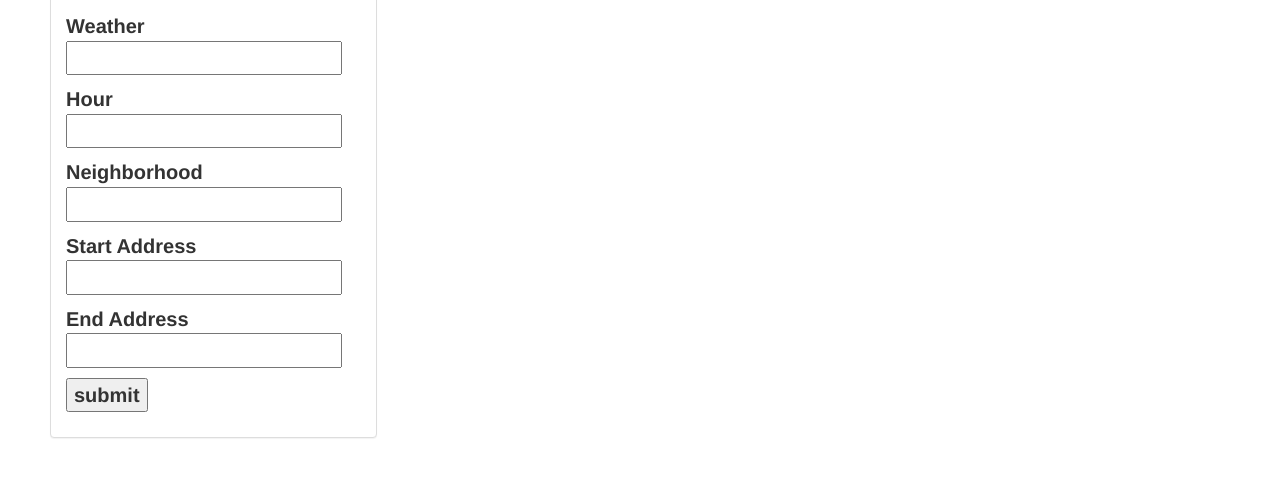
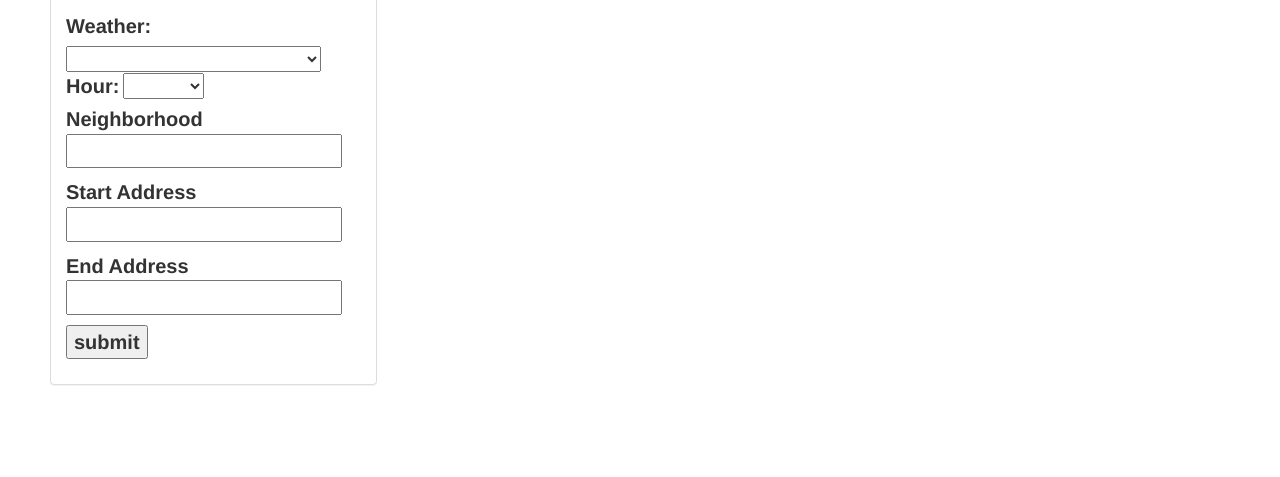
Before and after one commit to bpd0008/Chicago-Traffic, a plain HTML site: page templates/example.html in a window 1280 px wide. Shown: the part 471-948 px from the top of the page. Drawn offline with nearby package versions, Linux system fonts and the light colour scheme; some packages are replaced by stand-ins of ours; files that its build step writes are made by us from their sources.

Commit message:
repositioned map and changed hour dropdown names

```diff
--- a/templates/example.html
+++ b/templates/example.html
@@ -68,6 +68,24 @@
         /* Bold the text. */
         font-weight: bold;
       }
+      label {
+        text-align: left;
+        font-size: 20px;
+        /* Bold the text. */
+        font-weight: bold;
+      }
+      #weather {
+        text-align: left;
+        font-size: 20px;
+        /* Bold the text. */
+        font-weight: bold;
+      }
+      #hour {
+        text-align: left;
+        font-size: 20px;
+        /* Bold the text. */
+        font-weight: bold;
+      }
       /* All unordered list tags */
       ul {
         text-align: center;
@@ -126,8 +144,52 @@
                                   <div class="panel-heading">Search Criteria</div>
                                   <div class="panel-body">
                                     <form action="/data" method = "POST">
-                                      <p>Weather <input type = "text" name = "Weather" /></p>
-                                      <p>Hour <input type = "text" name = "Hour" /></p>
+                                      <label for="weather">Weather:</label>
+                                      <select id="weather" name="weather">
+                                        <option value=""></option>
+                                        <option value="blowing sand">Blowing Sand</option>
+                                        <option value="blowing snow">Blowing Snow</option>
+                                        <option value="clear">Clear</option>
+                                        <option value="other">Other</option>
+                                        <option value="unkown">Unknown</option>
+                                        <option value="severe cross wind gate">Severe Cross Wind Gate</option>
+                                        <option value="rain">Rain</option>
+                                        <option value="freezing rain/drizzle">Freezing Rain/Drizzle</option>
+                                        <option value="cloudy/overcast">Cloudy/Overcast</option>
+                                        <option value="fog/smoke/haze">Fog/Smoke/Haze</option>
+                                        <option value="sleet/hail">Sleet/Hail</option>
+                                        <option value="soil">Soil</option>
+                                        <option value="dirt">Dirt</option>
+                                      </select>
+                                    </br>
+                                      <label for="hour">Hour:</label>
+                                      <select id="hour" name="Hour">
+                                            <option value=""></option>
+                                            <option value="0">12 AM</option>
+                                            <option value="1">1 AM</option>
+                                            <option value="2">2 AM</option>
+                                            <option value="3">3 AM</option>
+                                            <option value="4">4 AM</option>
+                                            <option value="5">5 AM</option>
+                                            <option value="6">6 AM</option>
+                                            <option value="7">7 AM</option>
+                                            <option value="8">8 AM</option>
+                                            <option value="9">9 AM</option>
+                                            <option value="10">10 AM</option>
+                                            <option value="11">11 AM</option>
+                                            <option value="12">12 PM</option>
+                                            <option value="13">1 PM</option>
+                                            <option value="14">2 PM</option>
+                                            <option value="15">3 PM</option>
+                                            <option value="16">4 PM</option>
+                                            <option value="17">5 PM</option>
+                                            <option value="18">6 PM</option>
+                                            <option value="19">7 PM</option>
+                                            <option value="20">8 PM</option>
+                                            <option value="21">9 PM</option>
+                                            <option value="22">10 PM</option>
+                                            <option value="23">11 PM</option>
+                                      </select>
                                       <p>Neighborhood <input type = "text" name = "Neighborhood" /></p>
                                       <p>Start Address <input type = "text" name = "Start" /></p>
                                       <p>End Address <input type = "text" name = "End" /></p>
@@ -192,7 +254,7 @@
               <title>Event Click LatLng</title>
               <script src="https://polyfill.io/v3/polyfill.min.js?features=default"></script>
               <script
-                src="https://maps.googleapis.com/maps/api/js?key=key&callback=initMap&libraries=&v=weekly"
+                src="https://maps.googleapis.com/maps/api/js?key=AIzaSyD3PSTJzO-rFKLfoyv9YTE566-2Wdu7Bds&callback=initMap&libraries=&v=weekly"
                 defer
               ></script>
               <link rel="stylesheet" type="text/css" href="./style.css" />
@@ -205,6 +267,6 @@
         </div>
     <!-- <script src="js/jquery.min.js"></script>
     <script src="js/scripts.js"></script> -->
-    <script src="https://maps.googleapis.com/maps/api/js?key=key&callback=initMap"></script>
+    <script src="https://maps.googleapis.com/maps/api/js?key=AIzaSyD3PSTJzO-rFKLfoyv9YTE566-2Wdu7Bds&callback=initMap"></script>
   </body>
 </html>
```
Also changed, not shown: 1 other file.
